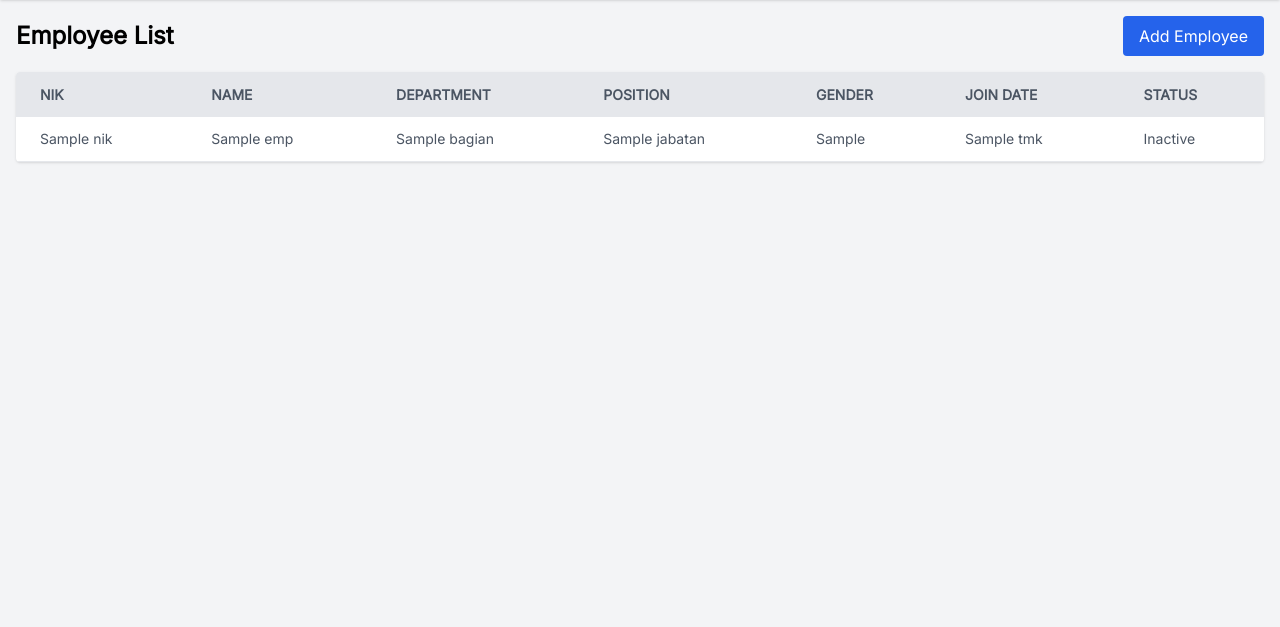
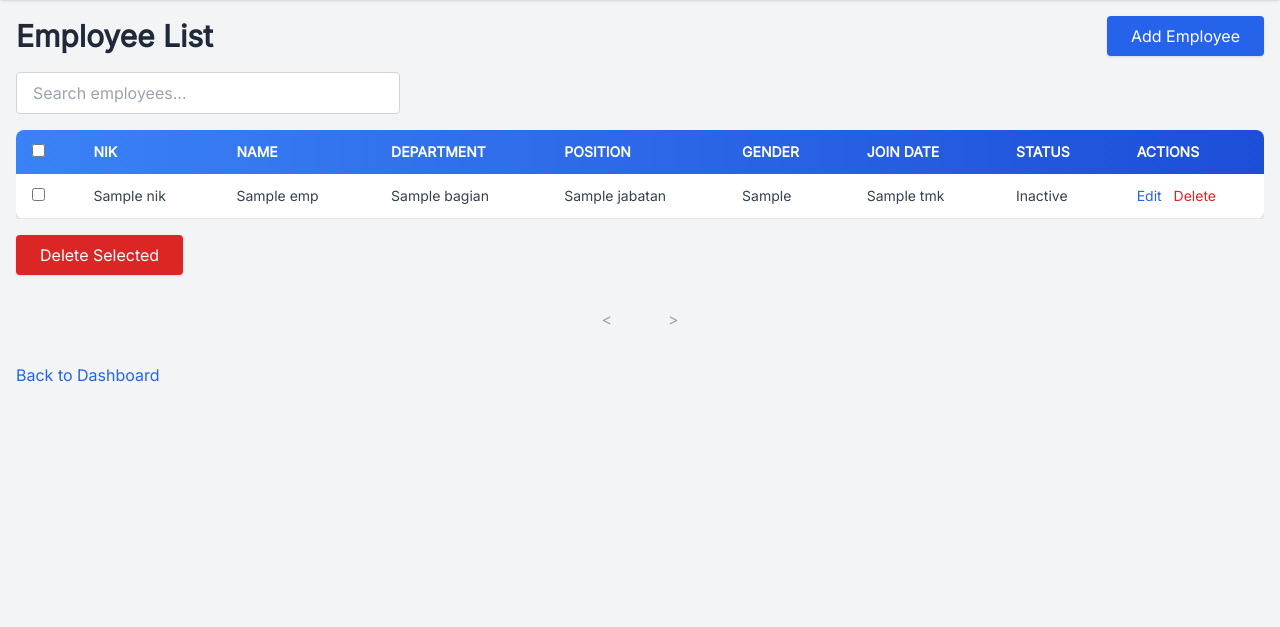
Before and after one commit to PearlBlack42/access-to-mysql-conversion, a Python web app: template templates/employees.html in a window 1280 px wide. Shown: the part 64-691 px from the top of the page. Run offline with Jinja, Linux system fonts and the light colour scheme; the template is opened without the code that fills it: most values are stand-ins (such as "Sample title", 1, 10 or a date in 2020); some libraries are stand-ins or nearby versions.

Commit message:
Add templates/employees.html 1746523569999

```diff
--- a/templates/employees.html
+++ b/templates/employees.html
@@ -2,14 +2,22 @@
 {% block title %}Employee List - Simkopkar{% endblock %}
 {% block content %}
 <div class="flex justify-between items-center mb-4">
-    <h2 class="text-2xl font-semibold">Employee List</h2>
-    <a href="{{ url_for('add_employee') }}" class="bg-blue-600 text-white px-4 py-2 rounded hover:bg-blue-700 transition">
+    <h2 class="text-3xl font-bold text-gray-800">Employee List</h2>
+    <a href="{{ url_for('add_employee') }}" class="bg-blue-600 text-white px-6 py-2 rounded shadow hover:bg-blue-700 transition">
         Add Employee
     </a>
 </div>
-<table class="min-w-full bg-white rounded shadow overflow-hidden">
-    <thead class="bg-gray-200 text-gray-600 uppercase text-sm leading-normal">
+<div class="mb-4">
+    <input type="text" id="searchInput" name="search" placeholder="Search employees..." class="border border-gray-300 rounded px-4 py-2 w-full max-w-sm" autocomplete="off" />
+</div>
+<form method="POST" action="{{ url_for('delete_employees') }}" id="batchDeleteForm">
+    <div class="overflow-x-auto">
+<table id="tableBody" class="min-w-full bg-white rounded-lg shadow-md overflow-hidden">
+    <thead class="bg-gradient-to-r from-blue-500 to-blue-700 text-white text-sm font-semibold uppercase">
         <tr>
+            <th class="py-3 px-4 text-left">
+                <input type="checkbox" id="selectAll" />
+            </th>
             <th class="py-3 px-6 text-left">NIK</th>
             <th class="py-3 px-6 text-left">Name</th>
             <th class="py-3 px-6 text-left">Department</th>
@@ -17,24 +25,65 @@
             <th class="py-3 px-6 text-left">Gender</th>
             <th class="py-3 px-6 text-left">Join Date</th>
             <th class="py-3 px-6 text-left">Status</th>
+            <th class="py-3 px-6 text-left">Actions</th>
         </tr>
     </thead>
-    <tbody class="text-gray-600 text-sm font-light">
+    <tbody id="tableBody" class="text-gray-700 text-sm">
                 {% for emp in employees %}
-        <tr class="border-b border-gray-200 hover:bg-gray-100">
-            <td class="py-3 px-6 text-left whitespace-nowrap">{{ emp.NIK }}</td>
-            <td class="py-3 px-6 text-left">{{ emp.Nama }}</td>
-            <td class="py-3 px-6 text-left">{{ emp.Bagian }}</td>
-            <td class="py-3 px-6 text-left">{{ emp.Jabatan }}</td>
-            <td class="py-3 px-6 text-left">{{ emp.JK }}</td>
-            <td class="py-3 px-6 text-left">{{ emp.TMK }}</td>
-            <td class="py-3 px-6 text-left">{{ 'Active' if emp.Status else 'Inactive' }}</td>
+                <tr class="border-b border-gray-200 hover:bg-blue-100 transition duration-300">
+                    <td class="py-3 px-4 whitespace-nowrap">
+                        <input type="checkbox" name="selected_ids" value="{{ emp.NIK }}" class="selectItem" />
+                    </td>
+                    <td class="py-3 px-6 whitespace-nowrap font-medium">{{ emp.NIK }}</td>
+                    <td class="py-3 px-6">{{ emp.Nama }}</td>
+                    <td class="py-3 px-6">{{ emp.Bagian }}</td>
+                    <td class="py-3 px-6">{{ emp.Jabatan }}</td>
+                    <td class="py-3 px-6">{{ emp.JK }}</td>
+                    <td class="py-3 px-6">{{ emp.TMK }}</td>
+                    <td class="py-3 px-6">{{ 'Active' if emp.Status else 'Inactive' }}</td>
+                    <td class="py-3 px-6 whitespace-nowrap">
+                        <a href="{{ url_for('edit_employee', nik=emp.NIK) }}" class="text-blue-600 hover:underline mr-2">Edit</a>
+                        <a href="{{ url_for('delete_employee', nik=emp.NIK) }}" onclick="return confirm('Are you sure you want to delete this employee?');" class="text-red-600 hover:underline">Delete</a>
+                    </td>
                 </tr>
                 {% else %}
                 <tr>
-            <td colspan="7" class="text-center py-4">No employees found.</td>
+                    <td colspan="9" class="text-center py-6 text-gray-500">No employees found.</td>
                 </tr>
                 {% endfor %}
             </tbody>
         </table>
+    </div>
+    <div class="mt-4">
+        <button type="submit" onclick="return confirm('Are you sure you want to delete selected employees?');" class="bg-red-600 text-white px-6 py-2 rounded shadow hover:bg-red-700 transition" id="batchDeleteBtn" disabled>Delete Selected</button>
+    </div>
+</form>
+<div class="pagination mt-6 flex justify-center space-x-4" id="paginationControls">
+    {% if page > 1 %}
+    <a href="{{ url_for('employees', page=page-1, search=request.args.get('search', '')) }}" class="px-5 py-2 bg-blue-600 text-white rounded-l shadow hover:bg-blue-700 transition"><</a>
+    {% else %}
+    <span class="px-5 py-2 text-gray-400 cursor-not-allowed rounded-l"><</span>
+    {% endif %}
+    {% if page < total_pages %}
+    <a href="{{ url_for('employees', page=page+1, search=request.args.get('search', '')) }}" class="px-5 py-2 bg-blue-600 text-white rounded-r shadow hover:bg-blue-700 transition">></a>
+    {% else %}
+    <span class="px-5 py-2 text-gray-400 cursor-not-allowed rounded-r">></span>
+    {% endif %}
+</div>
+<div class="mt-6">
+    <a href="{{ url_for('dashboard') }}" class="inline-block text-blue-600 hover:underline">Back to Dashboard</a>
+</div>
+<script>
+document.getElementById('selectAll').addEventListener('change', function() {
+    const checked = this.checked;
+    document.querySelectorAll('.selectItem').forEach(cb => cb.checked = checked);
+    document.getElementById('batchDeleteBtn').disabled = !checked;
+});
+document.querySelectorAll('.selectItem').forEach(cb => {
+    cb.addEventListener('change', function() {
+        const anyChecked = Array.from(document.querySelectorAll('.selectItem')).some(cb => cb.checked);
+        document.getElementById('batchDeleteBtn').disabled = !anyChecked;
+    });
+});
+</script>
 {% endblock %}
```
Lines whose indentation alone changed are shown as unchanged.
